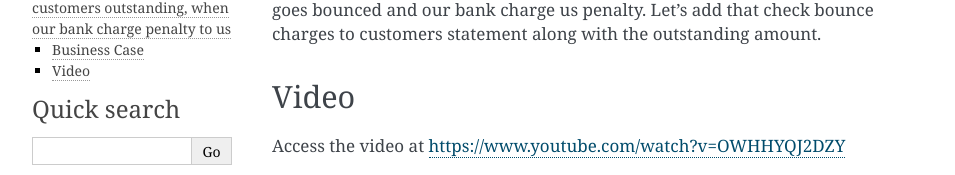
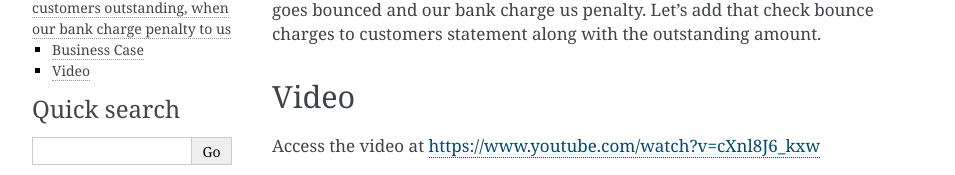
Before and after one commit to cpabooks/cpabooks-docs, a Sphinx documentation site: the page built from docs/accounting/bank_cash/add_check_bounce_charges_to_customer_statement.rst, in a window 1280 px wide. Shown: the part 313-488 px from the top of the page, without its empty margins (148-1103 px from the left). Built offline with Sphinx 7.4.7, drawn with Linux system fonts in a browser that asks for light colours; pages that are not in the unit, such as notebooks, are missing from menus; grey boxes are pictures that could not be loaded.

Commit message:
Update add_check_bounce_charges_to_customer_statement.rst

```diff
--- a/docs/accounting/bank_cash/add_check_bounce_charges_to_customer_statement.rst
+++ b/docs/accounting/bank_cash/add_check_bounce_charges_to_customer_statement.rst
@@ -19,10 +19,10 @@
 
 Video
 -----
-Access the video at https://www.youtube.com/watch?v=OWHHYQJ2DZY
+Access the video at https://www.youtube.com/watch?v=cXnl8J6_kxw
 
 .. raw:: html
 
     <div style="position: relative; padding-bottom: 56.25%; height: 0; overflow: hidden; max-width: 100%; height: auto;">
-        <iframe src="https://www.youtube.com/embed/OWHHYQJ2DZY" frameborder="0" allowfullscreen style="position: absolute; top: 0; left: 0; width: 700px; height: 385px;"></iframe>
+        <iframe src="https://www.youtube.com/embed/cXnl8J6_kxw" frameborder="0" allowfullscreen style="position: absolute; top: 0; left: 0; width: 700px; height: 385px;"></iframe>
     </div>
```
